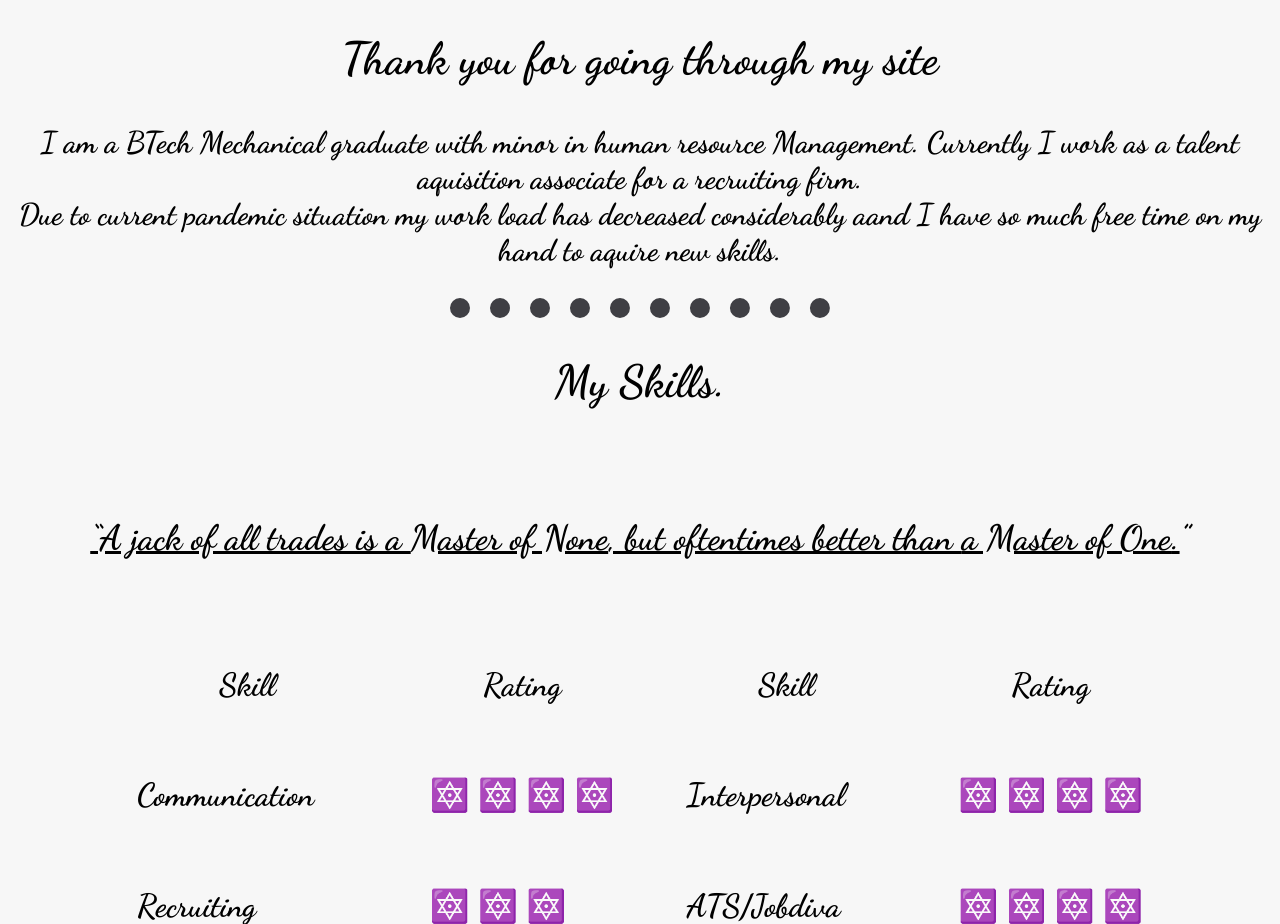
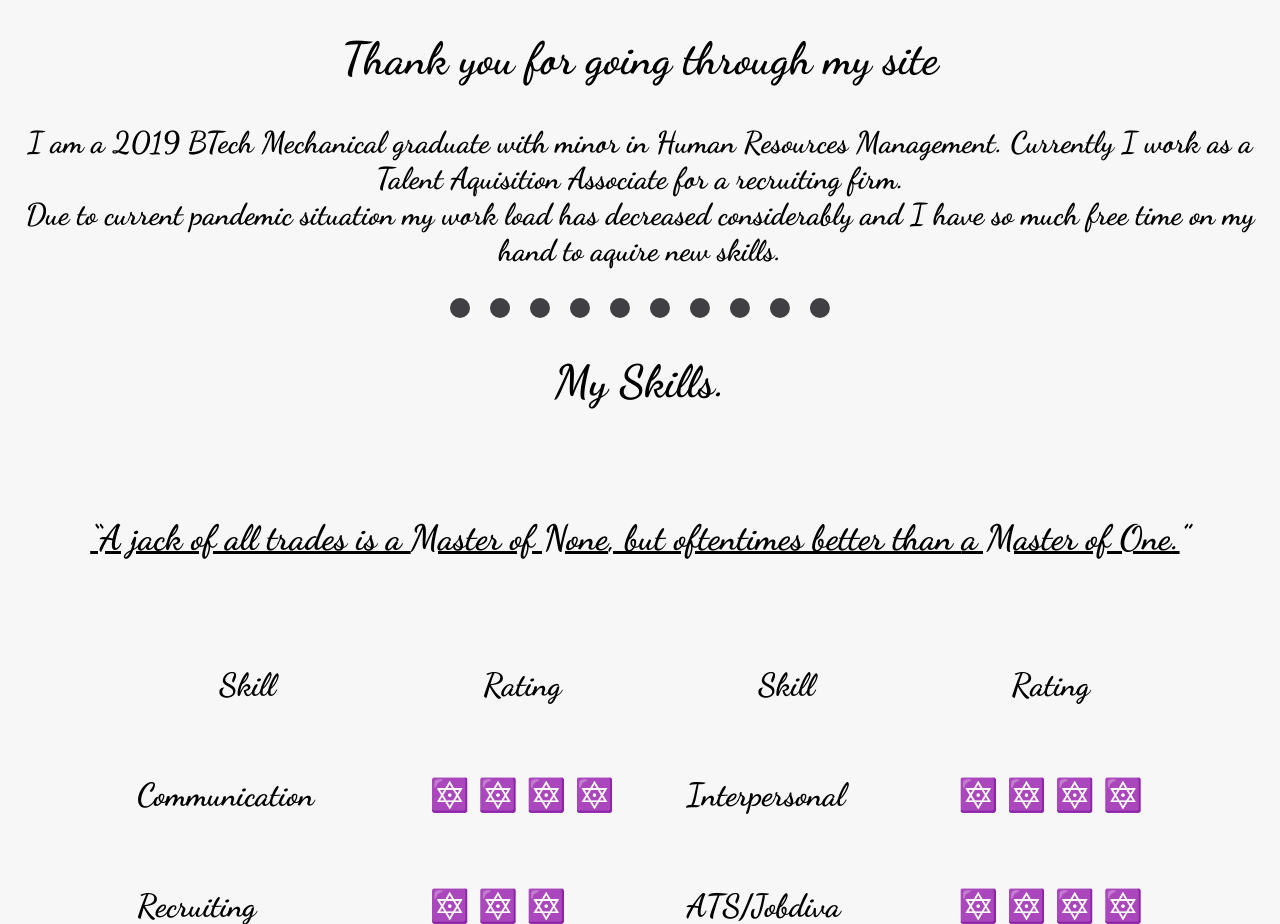
Before and after one commit to nayan20786/nynweb, a plain HTML site: page index.html in a window 1280 px wide. Shown: the part 1180-2104 px from the top of the page. Drawn offline with Linux system fonts and the light colour scheme.

Commit message:
Update index.html

```diff
--- a/index.html
+++ b/index.html
@@ -22,8 +22,8 @@
       <div class="profile">
         <img src="https://media.giphy.com/media/kfZfVqxRQ39Bu/giphy.gif" alt="">
         <h2>Thank you for going through my site</h2>
-        <p>I am a BTech Mechanical graduate with minor in human resource Management. Currently I work as a talent aquisition associate for a recruiting firm. <br>Due to current
-          pandemic situation my work load has decreased considerably aand I have so much free time on my hand to aquire new skills.</p>
+        <p>I am a 2019 BTech Mechanical graduate with minor in Human Resources Management. Currently I work as a Talent Aquisition Associate for a recruiting firm. <br>Due to current
+          pandemic situation my work load has decreased considerably and I have so much free time on my hand to aquire new skills.</p>
       </div>
       <hr>
       <div class="skills">
```
